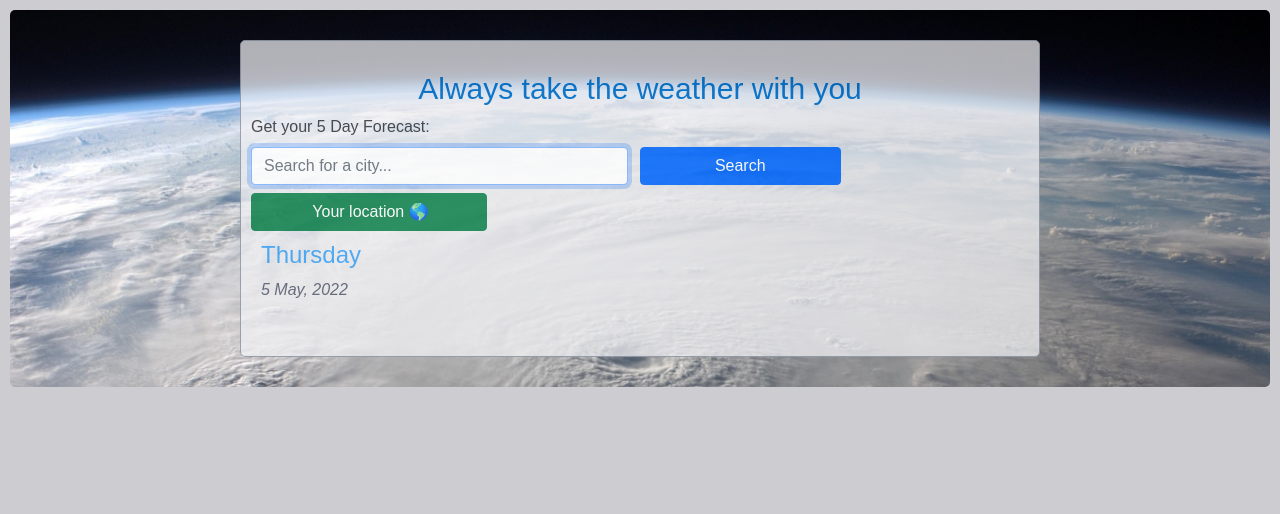
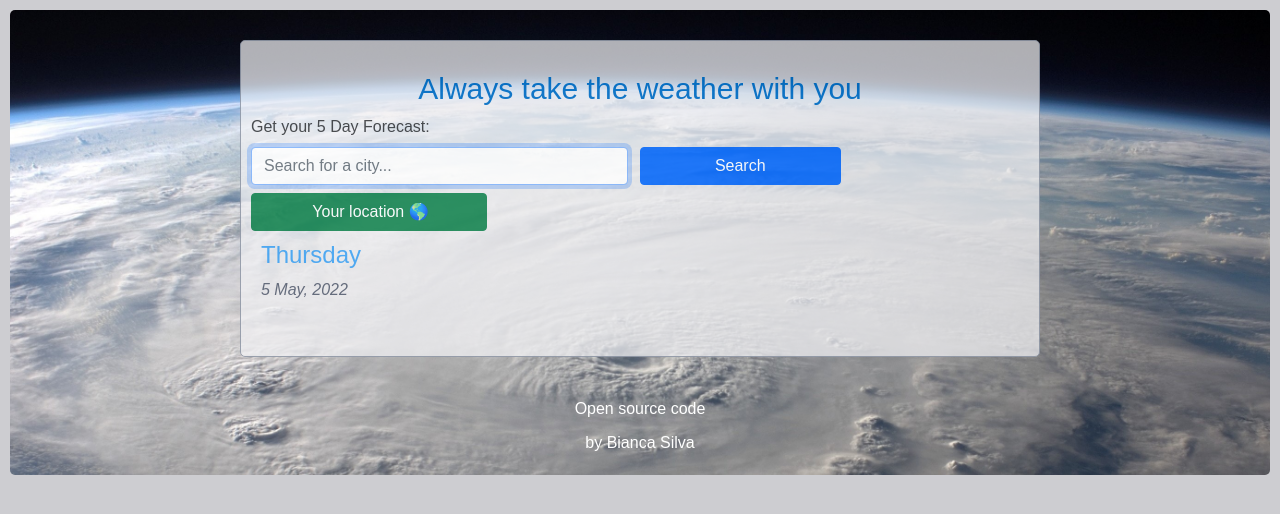
Before and after one commit to TokiLoshi/weather-react-app, a React (Create React App) app: page / in a window 1280 px wide. Shown: the top 514 px of the page. Built offline with nearby package versions, Linux system fonts and the light colour scheme.

Commit message:
Cleaned up code

```diff
--- a/src/App.css
+++ b/src/App.css
@@ -2,16 +2,16 @@
   text-align: center;
 }
 
-/* .App-logo {
+.App-logo {
   height: 40vmin;
   pointer-events: none;
-} */
+}
 
-/* @media (prefers-reduced-motion: no-preference) {
+@media (prefers-reduced-motion: no-preference) {
   .App-logo {
     animation: App-logo-spin infinite 20s linear;
   }
-} */
+}
 
 /* .App-header {
   background-color: #282c34;
@@ -39,12 +39,6 @@
 body {
   font-family: "Ubuntu", sans-serif;
   background-color: #cdcdd1;
-  /* background: url("./images/globe.jpeg");
-  background-position: center center;
-  background-attachment: fixed;
-  background-size: cover;
-  backdrop-filter: sepia(10%);
-} */
 }
 h1,
 h2,
@@ -70,7 +64,6 @@ p {
   line-height: 1.5;
 }
 form {
-  /* position: relative; */
   left: 5px;
   display: block;
 }
@@ -90,14 +83,6 @@ p.celcius-temp {
   padding-left: 15px;
 }
 
-
-/* .background-image {
-  background: url("./images/globe.jpeg");
-  background-position: center center;
-  background-attachment: fixed;
-  background-size: cover;
-  backdrop-filter: sepia(10%);
-} */
 .container-wrapper {
   border: 1px solid #929aa9;
   background: rgb(243, 243, 246, 0.8);
@@ -109,13 +94,6 @@ p.celcius-temp {
   max-width: 800px;
   padding-bottom: 20px;
 }
-/* .background-image {
-    background: url("./images/globe.jpeg");
-    background-position: center center;
-    background-attachment: fixed;
-    background-size: cover;
-    backdrop-filter: sepia(10%);
-  } */
 
 .container-location {
   left: 20px;
@@ -176,6 +154,20 @@ li::first-letter {
   font-size: 18px;
   color: #212529;
 }
+.open-source {
+  padding: 10px;
+  margin: 0 auto;
+  display: block;
+  color: #ffffff;
+  text-decoration: none;
+  text-align: center;
+}
+
+a .open-source {
+  text-decoration: none;
+  color: white;
+}
+
 #weather-element {
   color: #5a6274;
   transition: all 150ms ease-in-out;
--- a/src/App.js
+++ b/src/App.js
@@ -22,7 +22,17 @@ function App() {
   <h1>Always take the weather with you</h1>
 <Form />
 </div>
+<p className="open-source">
+      <a
+        href="https://github.com/TokiLoshi/weather-app"
+        className="open-source"
+      >
+        Open source code
+      </a>
+      by Bianca Silva
+    </p>
 </div>
+
     </div>
   );
 }
```
